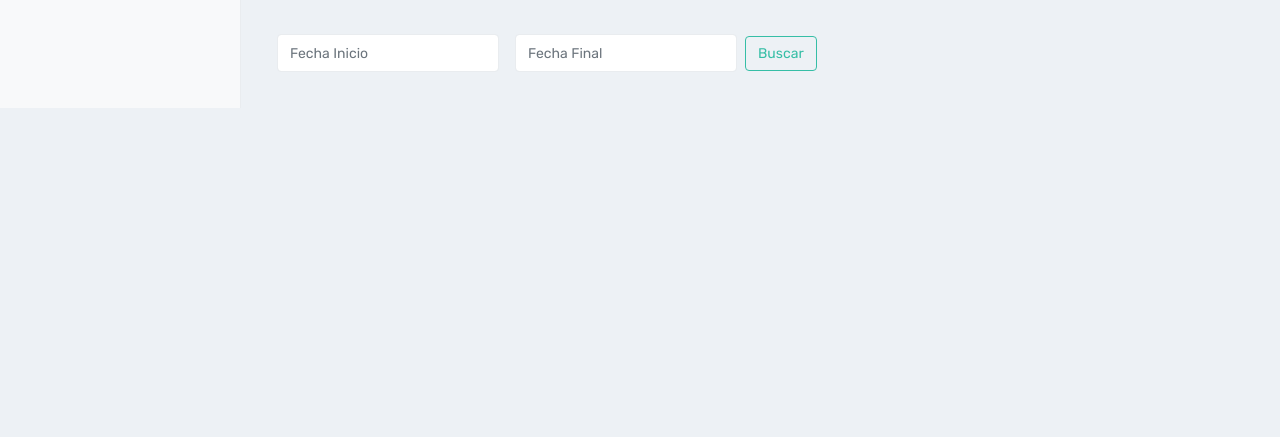
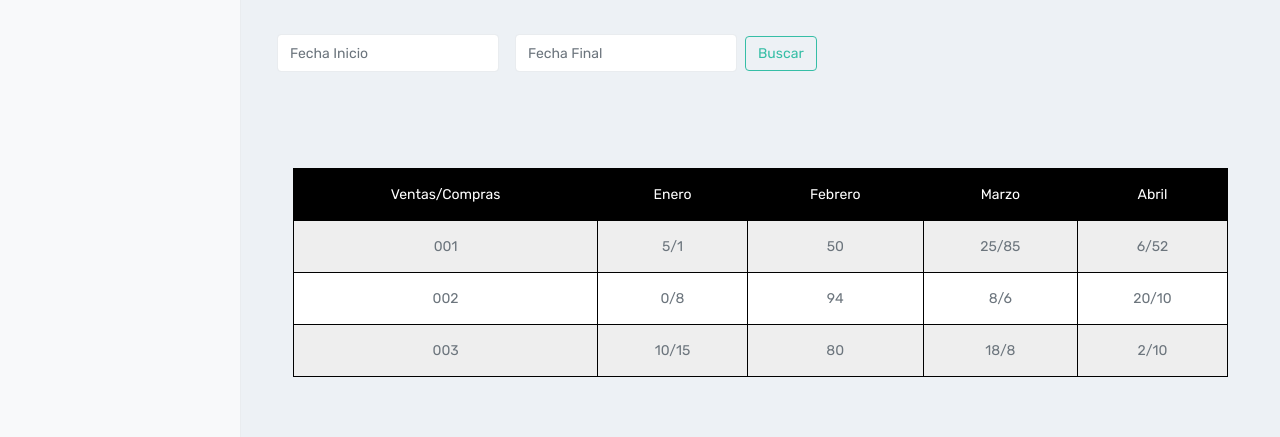
Before and after one commit to JuanPablo-2000/Acme-Corporation-Inc, a plain HTML site: page historial.html in a window 1280 px wide. Shown: the part 745-1182 px from the top of the page. Before the commit the page ends 853 px from the top, so only its background shows below. Drawn offline with nearby package versions, Linux system fonts and the light colour scheme; files whose address does not match are found by name.

Commit message:
Detalles Historial

```diff
--- a/historial.html
+++ b/historial.html
@@ -112,6 +112,37 @@
                 </div>
             </div>
 
+            <table id="t01">
+                <tr>
+                  <th>Ventas/Compras</th>
+                  <th>Enero</th>
+                  <th>Febrero</th>
+                  <th>Marzo</th>
+                  <th>Abril</th>
+                </tr>
+                <tr>
+                  <td>001</td>
+                  <td>5/1</td>
+                  <td>50</td>
+                  <td>25/85</td>
+                  <td>6/52</td>
+                </tr>
+                <tr>
+                  <td>002</td>
+                  <td>0/8</td>
+                  <td>94</td>
+                  <td>8/6</td>
+                  <td>20/10</td>
+                </tr>
+                <tr>
+                  <td>003</td>
+                  <td>10/15</td>
+                  <td>80</td>
+                  <td>18/8</td>
+                  <td>2/10</td>
+                </tr>
+              </table>
+
             <!-- Bootstrap core JavaScript -->
             <script src="assets/Jquery/jquery.min.js"></script>
             <script src="/assets/morrisjs/raphael-min.js"></script>
```
Also changed, not shown: assets/css/estilos.css (line endings or trailing spaces).
